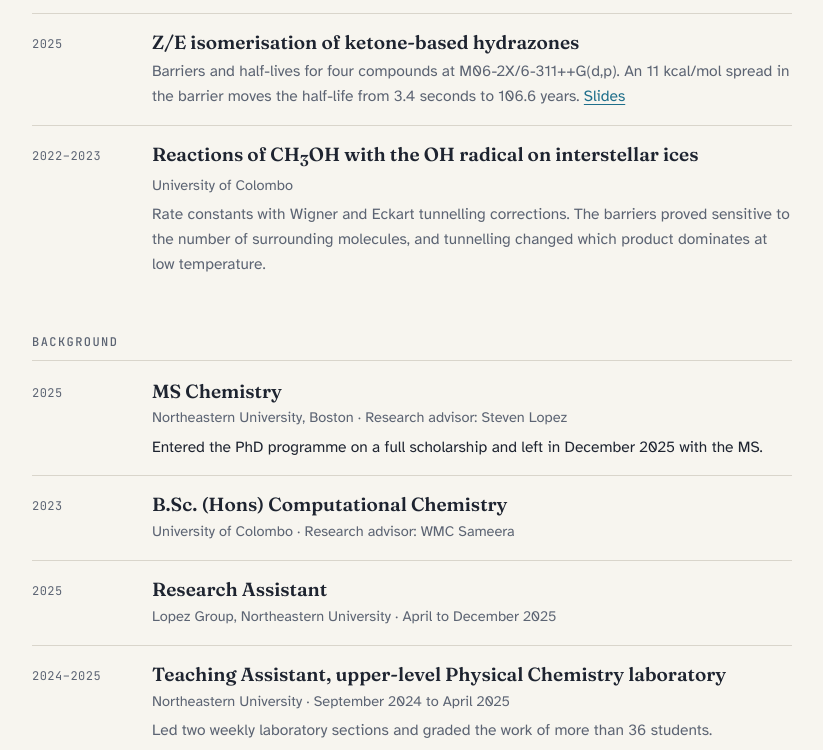
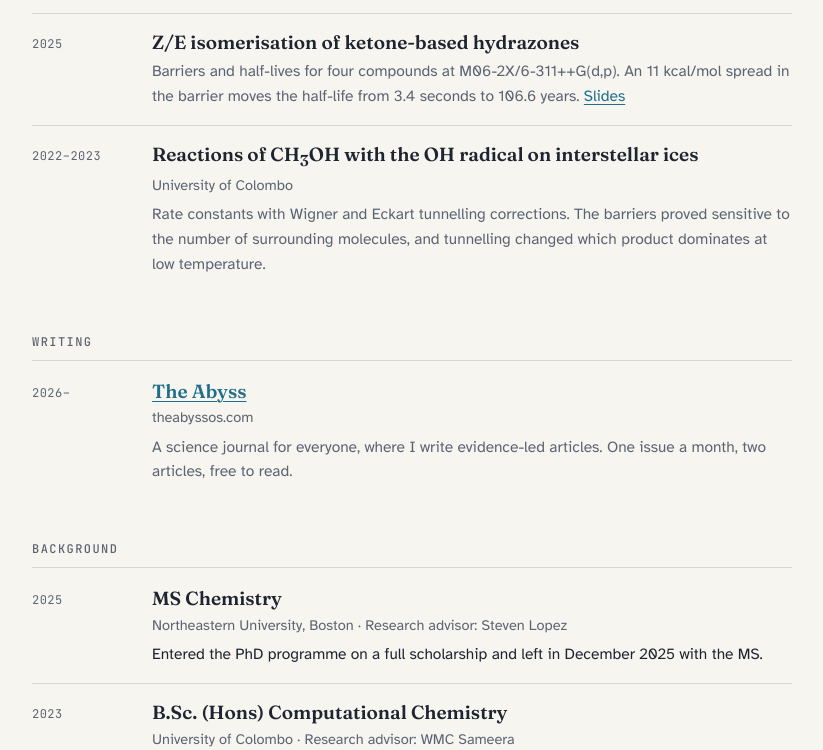
Before and after one commit to teejay772/teejay772.github.io, a plain HTML site: page index.html in a window 1280 px wide. Shown: the part 2050-2800 px from the top of the page, without its empty margins (228-1051 px from the left). Drawn offline with Linux system fonts and the light colour scheme.

Commit message:
Add link to The Abyss
Co-Authored-By: Claude Fable 5.2 <noreply@anthropic.com>

```diff
--- a/index.html
+++ b/index.html
@@ -94,6 +94,7 @@ footer{font-size:14px;color:var(--muted);border-top:1px solid var(--line);paddin
     <p class="intro">I spent four years in quantum chemistry, computing reaction barriers and excited states and checking them against experiment. I now apply the same discipline to markets: rules taken from the literature, tested net of costs, and judged out of sample.</p>
     <nav class="links" aria-label="Contact and links">
       <a class="primary" href="https://teejay772.github.io/quant-notes/">Trading notes</a>
+      <a href="https://theabyssos.com">Writing</a>
       <a href="https://github.com/teejay772">GitHub</a>
       <a href="mailto:thejanieganegoda@gmail.com">Email</a>
     </nav>
@@ -188,6 +189,20 @@ footer{font-size:14px;color:var(--muted);border-top:1px solid var(--line);paddin
     </div>
   </section>
 
+  <section aria-labelledby="h-writing">
+    <h2 id="h-writing">Writing</h2>
+    <div class="rows">
+      <div class="row">
+        <span class="when">2026–</span>
+        <div>
+          <b><a href="https://theabyssos.com">The Abyss</a></b>
+          <span class="where">theabyssos.com</span>
+          <p>A science journal for everyone, where I write evidence-led articles. One issue a month, two articles, free to read.</p>
+        </div>
+      </div>
+    </div>
+  </section>
+
   <section aria-labelledby="h-background">
     <h2 id="h-background">Background</h2>
     <div class="rows">
@@ -250,7 +265,7 @@ footer{font-size:14px;color:var(--muted);border-top:1px solid var(--line);paddin
   </section>
 
   <footer>
-    <span><a href="mailto:thejanieganegoda@gmail.com">thejanieganegoda@gmail.com</a> · <a href="https://github.com/teejay772">github.com/teejay772</a></span>
+    <span><a href="mailto:thejanieganegoda@gmail.com">thejanieganegoda@gmail.com</a> · <a href="https://github.com/teejay772">github.com/teejay772</a> · <a href="https://theabyssos.com">theabyssos.com</a></span>
     <span>Updated November 2026</span>
   </footer>
 
```
